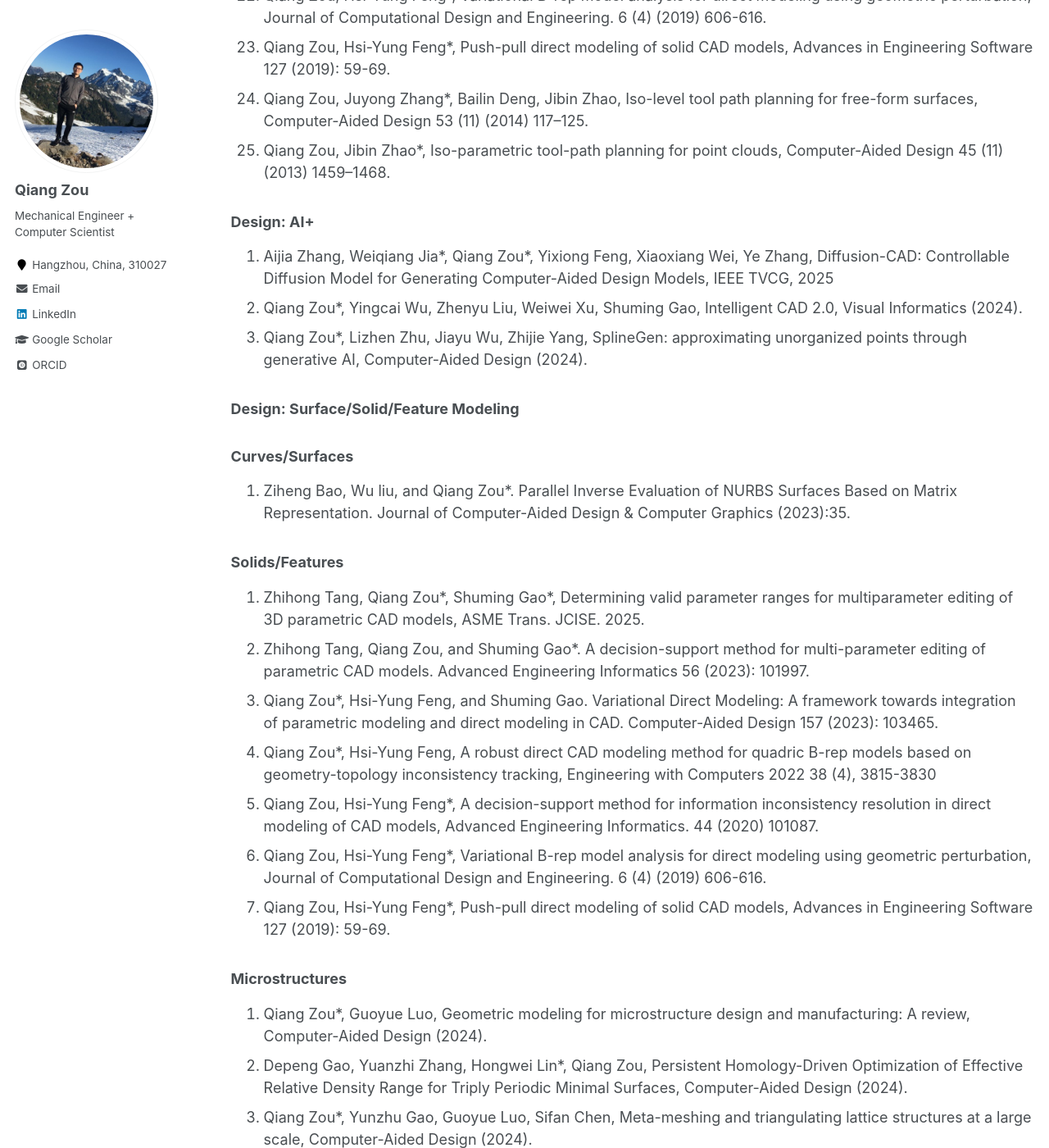
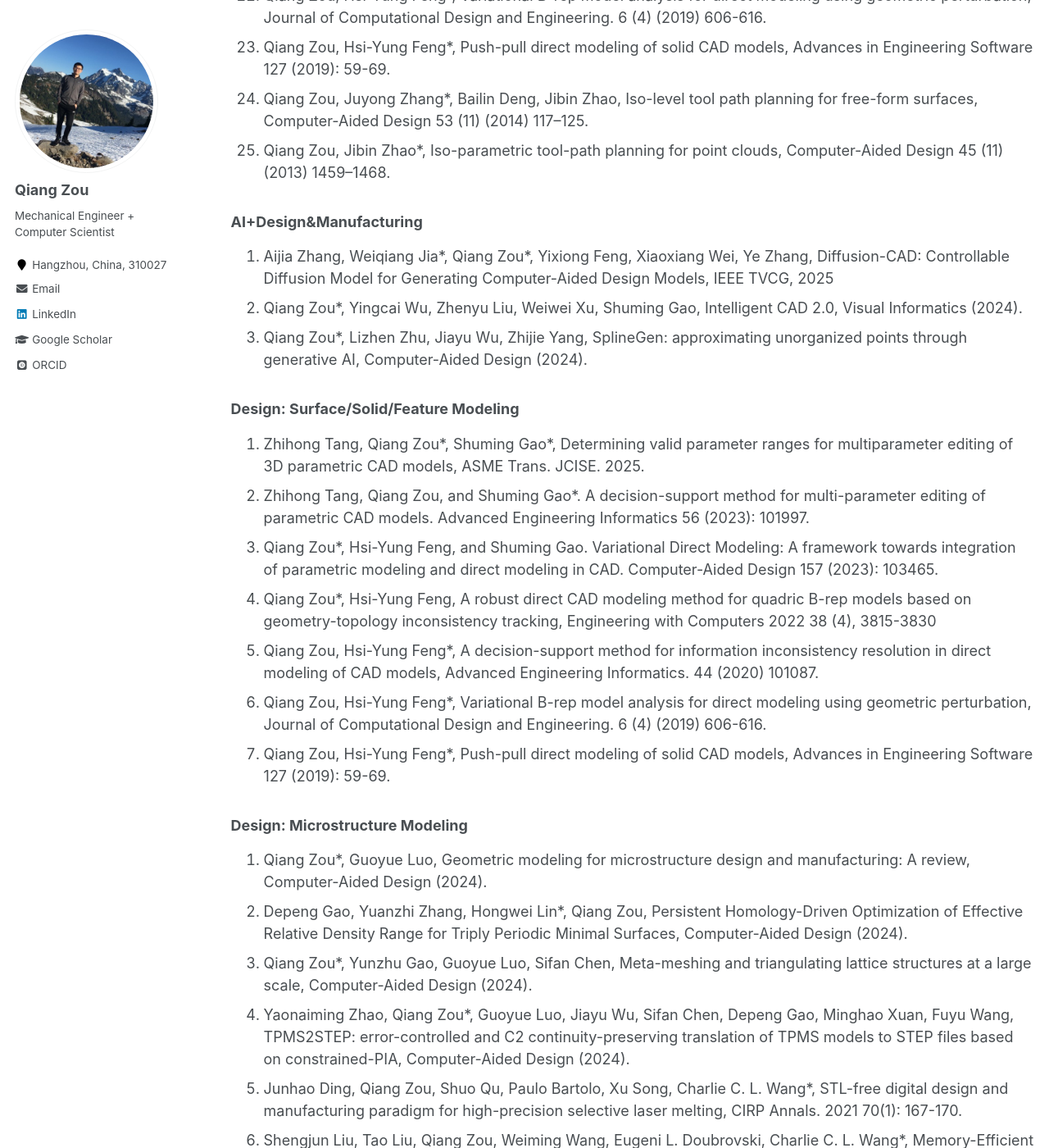
Before and after one commit to Qiang-Zou/Qiang-Zou.github.io, a Jekyll site: the page built from _pages/research.md, in a window 1280 px wide and 1400 px high, scrolled down 1557 px. Shown: the whole window at 82% size. Built offline with Jekyll 4.4.1, drawn with Linux system fonts in a browser that asks for light colours; some web fonts are replaced.

Commit message:
Update research.md

```diff
--- a/_pages/research.md
+++ b/_pages/research.md
@@ -51,16 +51,12 @@ See [Google Scholar](https://scholar.google.com/citations?user=9FwFNqAAAAAJ&hl=e
 1. Qiang Zou, Jibin Zhao*, Iso-parametric tool-path planning for point clouds, Computer-Aided Design 45 (11) (2013) 1459–1468.
 <!-- 1. Jibin Zhao*, Bo Zhong, Qiang Zou, Honjun Liu, Tool orientation planning for five-axis CNC machining of open free-form surfaces. Journal of Systems Science and Complexity 26 (5) (2013) 667–675. -->
 
-### Design: AI+
+### AI+Design&Manufacturing
 1. Aijia Zhang, Weiqiang Jia\*, Qiang Zou\*, Yixiong Feng, Xiaoxiang Wei, Ye Zhang, Diffusion-CAD: Controllable Diffusion Model for Generating Computer-Aided Design Models, IEEE TVCG, 2025
 1. Qiang Zou\*, Yingcai Wu, Zhenyu Liu, Weiwei Xu, Shuming Gao, Intelligent CAD 2.0, Visual Informatics (2024).
 1. Qiang Zou\*, Lizhen Zhu, Jiayu Wu, Zhijie Yang, SplineGen: approximating unorganized points through generative AI, Computer-Aided Design (2024).
 
 ### Design: Surface/Solid/Feature Modeling
-### Curves/Surfaces
-1. Ziheng Bao, Wu liu, and Qiang Zou\*. Parallel Inverse Evaluation of NURBS Surfaces Based on Matrix Representation. Journal of Computer-Aided Design & Computer Graphics (2023):35.
-
-### Solids/Features
 1. Zhihong Tang, Qiang Zou\*, Shuming Gao\*, Determining valid parameter ranges for multiparameter editing of 3D parametric CAD models, ASME Trans. JCISE. 2025.
 1. Zhihong Tang, Qiang Zou, and Shuming Gao*. A decision-support method for multi-parameter editing of parametric CAD models. Advanced Engineering Informatics 56 (2023): 101997.
 1. Qiang Zou\*, Hsi-Yung Feng, and Shuming Gao. Variational Direct Modeling: A framework towards integration of parametric modeling and direct modeling in CAD. Computer-Aided Design 157 (2023): 103465.
@@ -69,7 +65,7 @@ See [Google Scholar](https://scholar.google.com/citations?user=9FwFNqAAAAAJ&hl=e
 1. Qiang Zou, Hsi-Yung Feng*, Variational B-rep model analysis for direct modeling using geometric perturbation, Journal of Computational Design and Engineering. 6 (4) (2019) 606-616.
 1. Qiang Zou, Hsi-Yung Feng*, Push-pull direct modeling of solid CAD models, Advances in Engineering Software 127 (2019): 59-69.
 
-### Microstructures
+### Design: Microstructure Modeling
 1. Qiang Zou\*, Guoyue Luo, Geometric modeling for microstructure design and manufacturing: A review, Computer-Aided Design (2024).
 1. Depeng Gao, Yuanzhi Zhang, Hongwei Lin\*, Qiang Zou, Persistent Homology-Driven Optimization of Effective Relative Density Range for Triply Periodic Minimal Surfaces, Computer-Aided Design (2024).
 1. Qiang Zou\*, Yunzhu Gao, Guoyue Luo, Sifan Chen, Meta-meshing and triangulating lattice structures at a large scale, Computer-Aided Design (2024).
```
